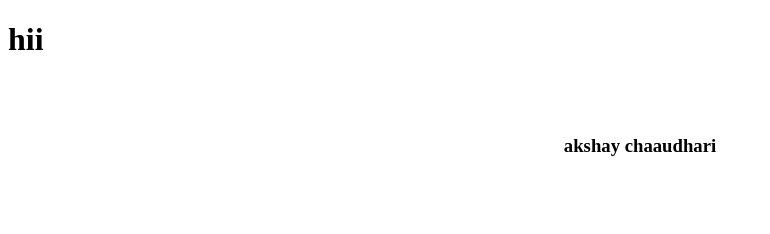
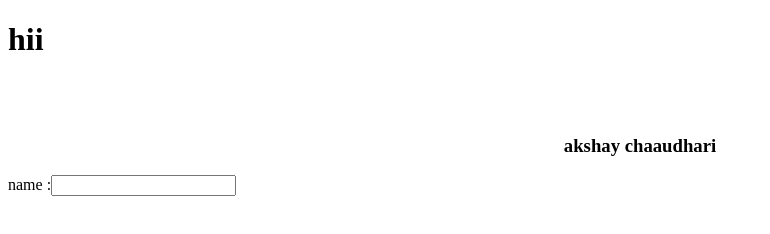
Before and after one commit to Akshu6523/git-, a plain HTML site: page index.html in a window 1280 px wide. Shown: the whole page, without its empty margins (0-770 px from the left). Drawn offline with Linux system fonts and the light colour scheme.

Commit message:
fifth commit

```diff
--- a/index.html
+++ b/index.html
@@ -9,5 +9,9 @@
 <body>
  <h1>hii</h1> <br><br>
  <h3><center>akshay chaaudhari</center></h3>
+
+ <form action="">
+     name :<input type="text" name="name" id=""></input>
+ </form>
 </body>
 </html>
```
